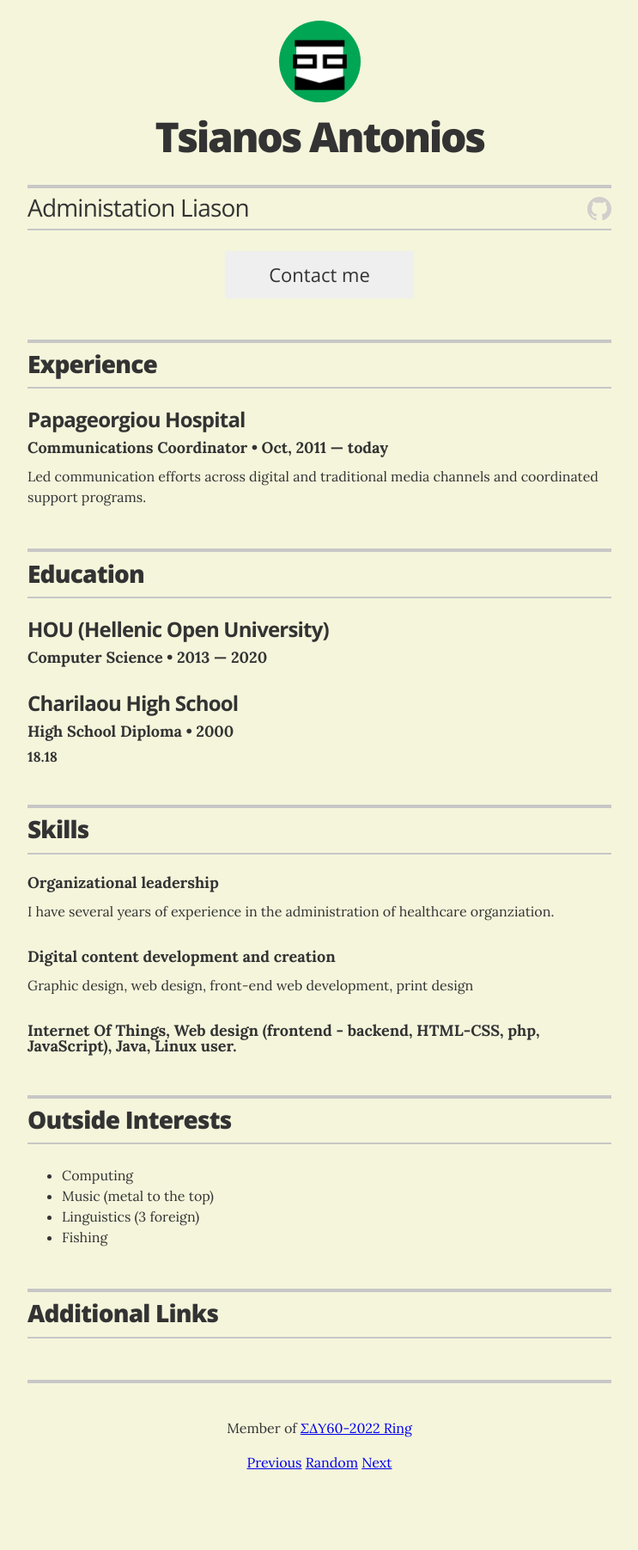
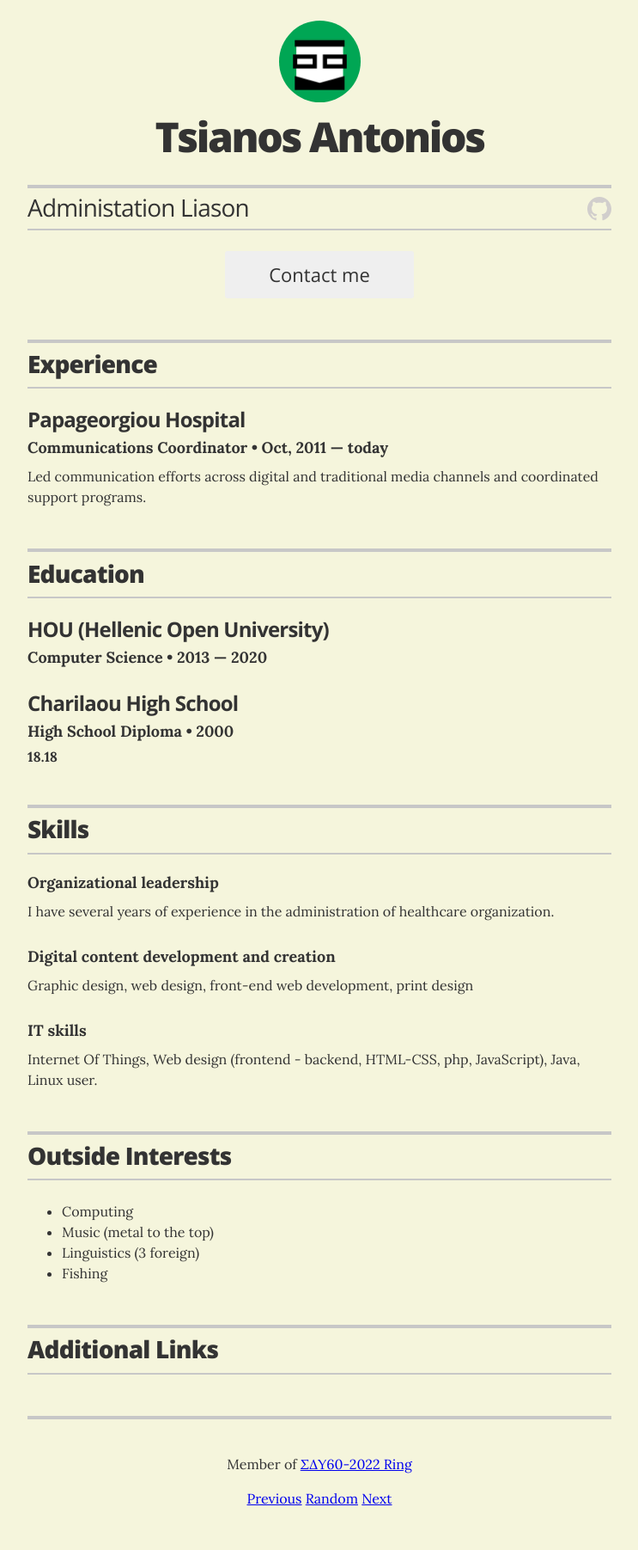
Before and after one commit to atsiano81/myCV, a Jekyll site: the page built from index.html, in a window 1280 px wide. Shown: the whole page at 86% size, without its empty margins (268-1011 px from the left). Built offline with Jekyll 4.4.1, drawn with Linux system fonts in a browser that asks for light colours; a script that is not in the unit is left out; before the commit the page ends 1761 px from its top, so only the background shows below that.

Commit message:
Update skills.yml

```diff
--- a/_data/skills.yml
+++ b/_data/skills.yml
@@ -1,7 +1,7 @@
 # Skills
 # Organizational leadership
 - skill: Organizational leadership
-  description: I have several years of experience in the administration of healthcare organziation.
+  description: I have several years of experience in the administration of healthcare organization.
 # Communications strategy
 #- skill: Communications strategy
 #  description: Content and marketing strategy,
@@ -11,4 +11,5 @@
   description:  Graphic design, web design, front-end web development, print design
 
 # IT skills
-- skill: Internet Of Things, Web design (frontend - backend, HTML-CSS, php, JavaScript), Java, Linux user.
+- skill: IT skills
+  description: Internet Of Things, Web design (frontend - backend, HTML-CSS, php, JavaScript), Java, Linux user.
```
